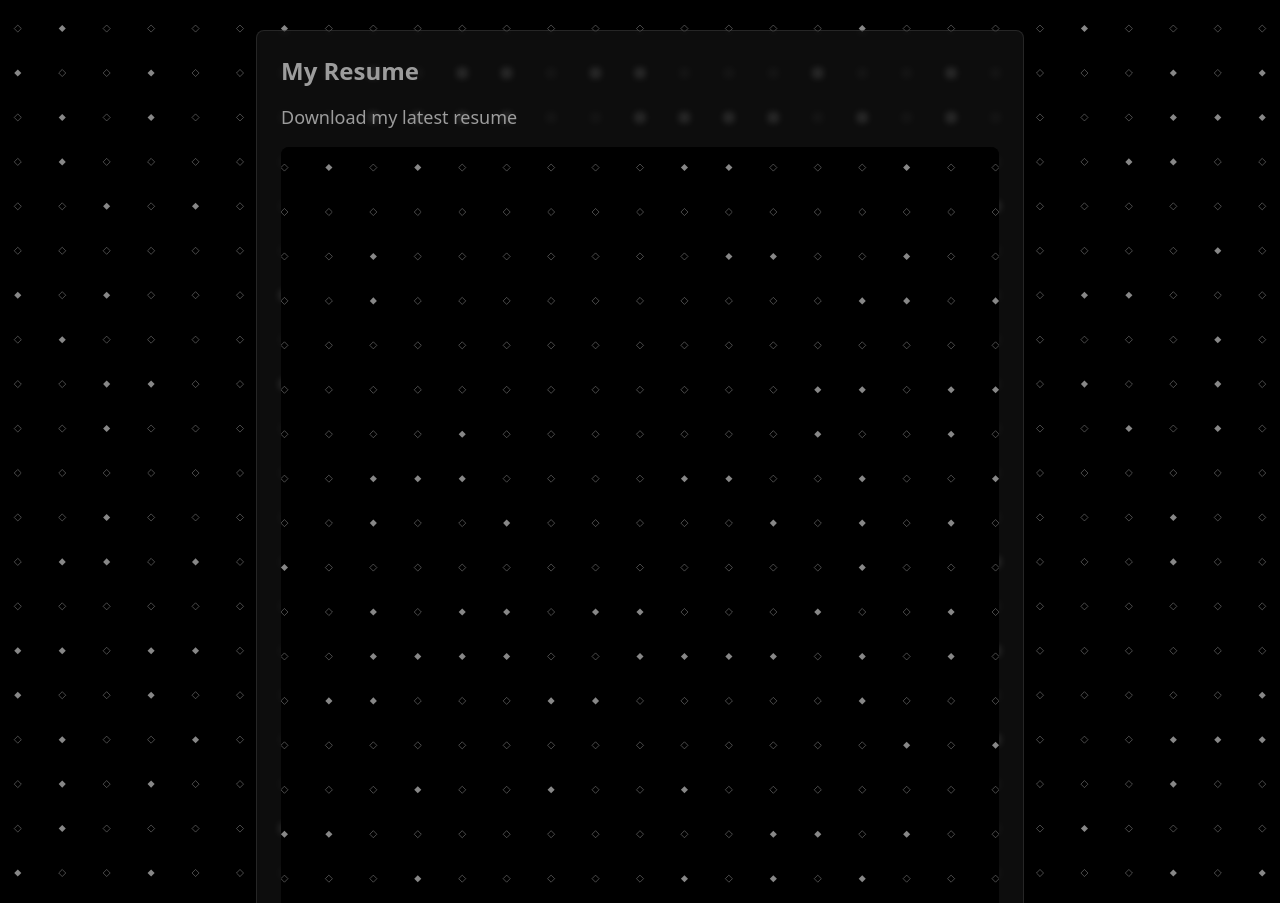
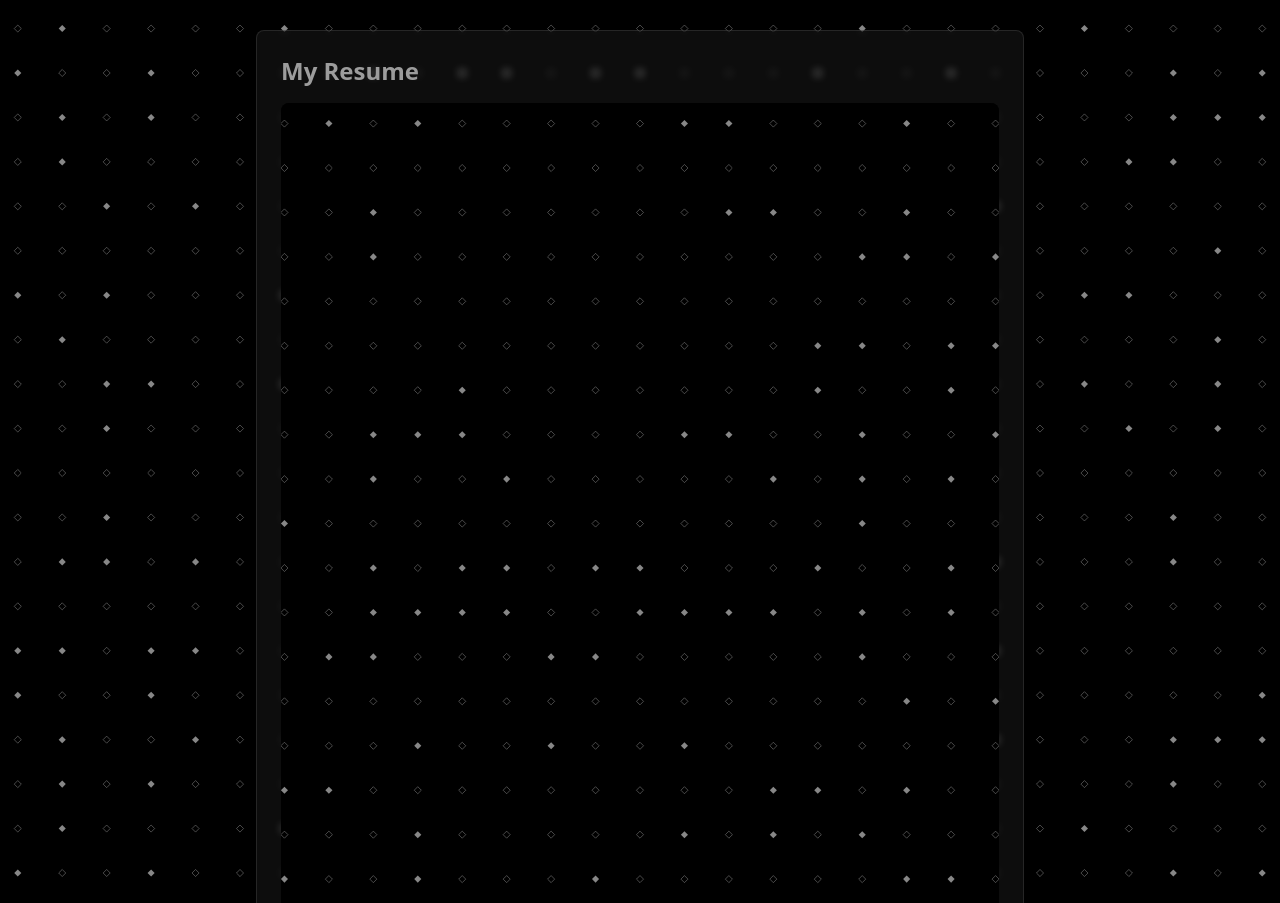
Before and after one commit to Lmx154/portfolio, a React (Vite) app: page / in a window 1280 px wide. Shown: the part 3527-4430 px from the top of the page. Built offline with nearby package versions, Linux system fonts and the light colour scheme.

Commit message:
made dark mode resume for view only, original resume is downloadable

```diff
--- a/src/components/Tile.tsx
+++ b/src/components/Tile.tsx
@@ -14,7 +14,8 @@ interface PictureTileProps {
 interface AttachmentTileProps {
   title: string;
   description: string;
-  fileUrl: string;
+  viewUrl: string;  // URL for iframe preview (dark mode)
+  downloadUrl: string;  // URL for downloading (regular version)
   fileName: string;
 }
 
@@ -43,20 +44,20 @@ export const PictureTile: React.FC<PictureTileProps> = ({ title, description, im
   );
 };
 
-export const AttachmentTile: React.FC<AttachmentTileProps> = ({ title, description, fileUrl, fileName }) => {
+export const AttachmentTile: React.FC<AttachmentTileProps> = ({ title, description, viewUrl, downloadUrl, fileName }) => {
   return (
     <div className="bg-white/5 backdrop-blur-sm border border-white/10 p-6 rounded-lg shadow-lg hover:bg-white/10 transition-all duration-300">
       <h3 className="text-2xl font-semibold mb-4">{title}</h3>
       <p className="text-lg mb-4">{description}</p>
       <div className="mb-4 w-full aspect-[8.5/11] rounded-lg overflow-hidden">
         <iframe
-          src={fileUrl}
+          src={viewUrl}
           className="w-full h-full"
           title={title}
         />
       </div>
       <a
-        href={fileUrl}
+        href={downloadUrl}
         download={fileName}
         className="inline-flex items-center px-4 py-2 bg-white/10 hover:bg-white/20 rounded-lg transition-all duration-300"
       >
--- a/src/pages/About.tsx
+++ b/src/pages/About.tsx
@@ -16,8 +16,9 @@ const About: React.FC = () => {
         />
         <AttachmentTile
           title="My Resume"
-          description="Download my latest resume"
-          fileUrl="resumedark.pdf"
+          description=""
+          viewUrl="/resumedark.pdf"
+          downloadUrl="/resume.pdf"
           fileName="resume.pdf"
         />
       </div>
```
